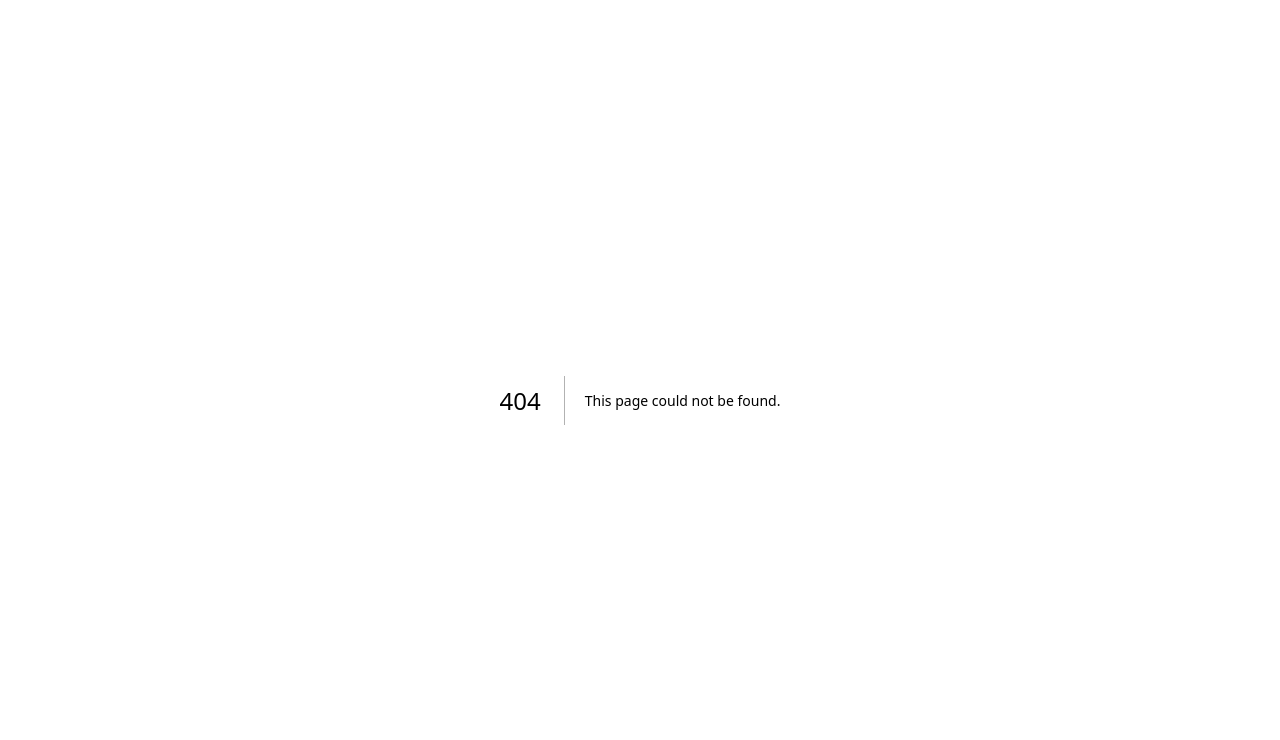
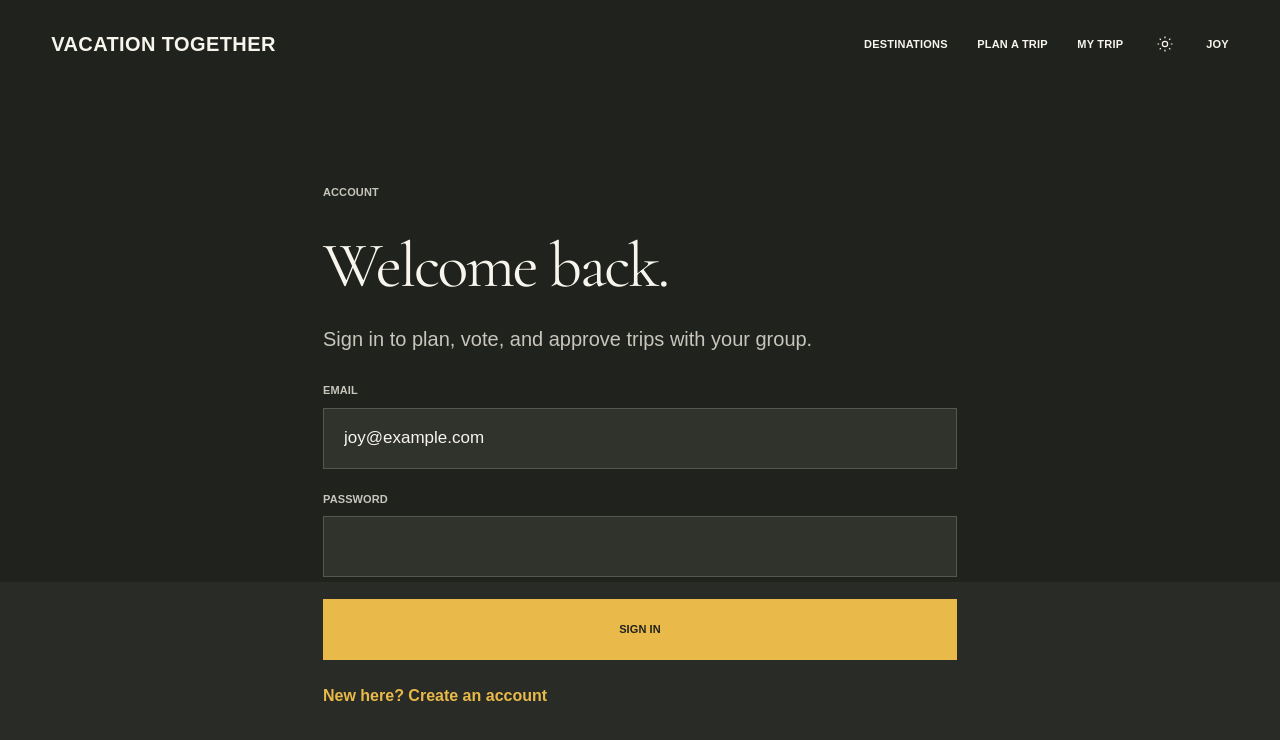
Before and after one commit to DA-Drew803/Vacation-Together-frontend-compe-561, a Next.js app: page /login in a window 1280 px wide. Before the commit this address had no page. Shown: the top 740 px of the page. Built offline with nearby package versions, Linux system fonts and the light colour scheme; no server answers.

Commit message:
created login page with dark light/dark mode

```diff
--- a/src/app/globals.css
+++ b/src/app/globals.css
@@ -795,3 +795,132 @@ a:focus-visible {
     font-size: 48px;
   }
 }
+
+/* Account pages */
+.login-page {
+  --login-top: var(--page-bg);
+  --login-bottom: var(--surface);
+  --login-text: var(--page-text);
+  --login-muted: var(--page-muted);
+  --login-rule: var(--page-rule);
+  --login-input: var(--surface-raised);
+  --login-button: var(--accent);
+  --login-button-text: #20221e;
+  min-height: 100svh;
+  color: var(--login-text);
+  background: linear-gradient(to bottom, var(--login-top) 0 72.7%, var(--login-bottom) 72.7% 100%);
+}
+
+:root[data-theme="light"] .login-page {
+  --login-top: #fff;
+  --login-bottom: #f5f2ea;
+  --login-text: #292a27;
+  --login-muted: #6f706a;
+  --login-rule: #d3cec3;
+  --login-input: #fcfbf8;
+  --login-button: #ce9d23;
+  --login-button-text: #fff;
+}
+
+.login-header {
+  display: flex;
+  align-items: center;
+  justify-content: space-between;
+  min-height: 88px;
+  padding: 0 clamp(28px, 4vw, 69px);
+}
+
+.login-brand,
+.login-nav {
+  color: var(--login-text);
+  font-size: 11px;
+  font-weight: 700;
+  letter-spacing: .02em;
+}
+
+.login-brand { font-size: 20px; }
+.login-nav { display: flex; align-items: center; gap: clamp(25px, 2.3vw, 40px); }
+.login-nav a, .login-nav span { white-space: nowrap; }
+.login-nav a:hover, .login-register a:hover { text-decoration: underline; text-underline-offset: 4px; }
+.login-theme-button { display: grid; place-items: center; width: 24px; height: 24px; border: 0; padding: 0; background: transparent; color: inherit; }
+.login-theme-icon { width: 18px; height: 18px; }
+.login-theme-icon--sun { display: none; }
+:root[data-theme="dark"] .login-theme-icon--moon { display: none; }
+:root[data-theme="dark"] .login-theme-icon--sun { display: block; }
+
+.login-content {
+  width: min(634px, calc(100% - 48px));
+  margin: clamp(75px, 7.5vw, 132px) auto 100px;
+}
+
+.login-eyebrow,
+.login-form label > span {
+  display: block;
+  margin: 0;
+  color: var(--login-muted);
+  font-size: 11px;
+  font-weight: 700;
+  letter-spacing: .01em;
+}
+
+.login-content h1 {
+  margin: 36px 0 31px;
+  font-family: "Cormorant Garamond", Georgia, serif;
+  font-size: clamp(58px, 5vw, 70px);
+  font-weight: 400;
+  letter-spacing: -.035em;
+  line-height: .9;
+}
+
+.login-description {
+  margin: 0 0 28px;
+  color: var(--login-muted);
+  font-size: 20px;
+  line-height: 1.45;
+}
+
+.login-form { display: grid; gap: 22px; }
+.login-form label > span { margin-bottom: 9px; }
+
+.login-input {
+  box-sizing: border-box;
+  width: 100%;
+  height: 61px;
+  border: 1px solid var(--login-rule);
+  border-radius: 0;
+  padding: 0 20px;
+  background: var(--login-input);
+  color: var(--login-text);
+  font: inherit;
+  font-size: 17px;
+}
+
+.login-input::placeholder { color: var(--login-text); opacity: 1; }
+.login-input:focus { border-color: #bc8c16; outline: 1px solid #bc8c16; outline-offset: -1px; }
+
+.login-submit {
+  width: 100%;
+  height: 61px;
+  border: 0;
+  border-radius: 0;
+  background: var(--login-button);
+  color: var(--login-button-text);
+  font-size: 11px;
+  font-weight: 700;
+  letter-spacing: .01em;
+}
+
+.login-submit:hover:not(:disabled) { filter: brightness(.9); }
+.login-submit:disabled { cursor: wait; opacity: .65; }
+.login-error { margin: -8px 0 0; color: #b6342c; font-size: 13px; }
+
+.login-register { margin: 24px 0 0; color: var(--login-button); font-size: 16px; font-weight: 700; }
+.login-register a { color: inherit; }
+
+@media (max-width: 700px) {
+  .login-header { min-height: 72px; padding-inline: 24px; }
+  .login-brand { font-size: 14px; }
+  .login-nav { display: none; }
+  .login-content { margin-top: 80px; }
+  .login-description { font-size: 17px; }
+}
--- /dev/null
+++ b/src/app/login/page.tsx
@@ -0,0 +1,135 @@
+"use client";
+
+import Link from "next/link";
+import { useRouter } from "next/navigation";
+import { FormEvent, useEffect, useState } from "react";
+import { apiFetch } from "@/lib/api/client";
+
+type LoginResponse = {
+  access_token: string;
+  token_type: string;
+  user: {
+    id: string;
+    email: string;
+    display_name: string;
+  };
+};
+
+export default function LoginPage() {
+  const router = useRouter();
+  const [email, setEmail] = useState("");
+  const [password, setPassword] = useState("");
+  const [error, setError] = useState<string | null>(null);
+  const [isSubmitting, setIsSubmitting] = useState(false);
+
+  useEffect(() => {
+    const savedTheme = window.localStorage.getItem("vacation-together-theme");
+    if (savedTheme === "dark" || savedTheme === "light") {
+      document.documentElement.dataset.theme = savedTheme;
+    } else {
+      document.documentElement.dataset.theme = "dark";
+    }
+  }, []);
+
+  function toggleTheme() {
+    const nextTheme = document.documentElement.dataset.theme === "dark" ? "light" : "dark";
+    document.documentElement.dataset.theme = nextTheme;
+    window.localStorage.setItem("vacation-together-theme", nextTheme);
+  }
+
+  async function handleSubmit(event: FormEvent<HTMLFormElement>) {
+    event.preventDefault();
+    setError(null);
+    setIsSubmitting(true);
+
+    try {
+      const result = await apiFetch<LoginResponse>("/auth/login", {
+        method: "POST",
+        body: JSON.stringify({ email, password }),
+      });
+
+      window.localStorage.setItem(
+        "vacation-together-token",
+        result.access_token,
+      );
+
+      router.push("/plan");
+    } catch (error) {
+      setError(error instanceof Error ? error.message : "Unable to sign in.");
+    } finally {
+      setIsSubmitting(false);
+    }
+  }
+
+  return (
+    <main className="login-page">
+      <header className="login-header">
+        <Link href="/" className="login-brand">
+          VACATION TOGETHER
+        </Link>
+        <nav className="login-nav" aria-label="Main navigation">
+          <Link href="/plan">DESTINATIONS</Link>
+          <Link href="/plan">PLAN A TRIP</Link>
+          <Link href="/plan">MY TRIP</Link>
+          <button className="login-theme-button" type="button" onClick={toggleTheme} aria-label="Toggle color theme">
+            <svg className="login-theme-icon login-theme-icon--moon" viewBox="0 0 24 24" fill="none" stroke="currentColor" strokeWidth="1.6" aria-hidden="true">
+              <path d="M20.2 15.7A8.5 8.5 0 0 1 8.3 3.8 8.5 8.5 0 1 0 20.2 15.7Z" />
+            </svg>
+            <svg className="login-theme-icon login-theme-icon--sun" viewBox="0 0 24 24" fill="none" stroke="currentColor" strokeWidth="1.6" aria-hidden="true">
+              <circle cx="12" cy="12" r="3.5" />
+              <path d="M12 2v2.2M12 19.8V22M4.93 4.93l1.56 1.56m11.02 11.02 1.56 1.56M2 12h2.2m15.6 0H22M4.93 19.07l1.56-1.56M17.51 6.49l1.56-1.56" />
+            </svg>
+          </button>
+          <span aria-label="Signed-out user">JOY</span>
+        </nav>
+      </header>
+
+      <section className="login-content" aria-labelledby="login-heading">
+        <p className="login-eyebrow">ACCOUNT</p>
+        <h1 id="login-heading">Welcome back.</h1>
+        <p className="login-description">Sign in to plan, vote, and approve trips with your group.</p>
+
+        <form className="login-form" onSubmit={handleSubmit}>
+          <label>
+            <span>EMAIL</span>
+            <input
+              className="login-input"
+              type="email"
+              autoComplete="email"
+              placeholder="joy@example.com"
+              value={email}
+              onChange={(event) => setEmail(event.target.value)}
+              required
+            />
+          </label>
+
+          <label>
+            <span>PASSWORD</span>
+            <input
+              className="login-input"
+              type="password"
+              autoComplete="current-password"
+              value={password}
+              onChange={(event) => setPassword(event.target.value)}
+              required
+            />
+          </label>
+
+          {error && <p role="alert" className="login-error">{error}</p>}
+
+          <button
+            className="login-submit"
+            type="submit"
+            disabled={isSubmitting}
+          >
+            {isSubmitting ? "SIGNING IN…" : "SIGN IN"}
+          </button>
+        </form>
+
+        <p className="login-register">
+          New here? <Link href="/register">Create an account</Link>
+        </p>
+      </section>
+    </main>
+  );
+}
```
